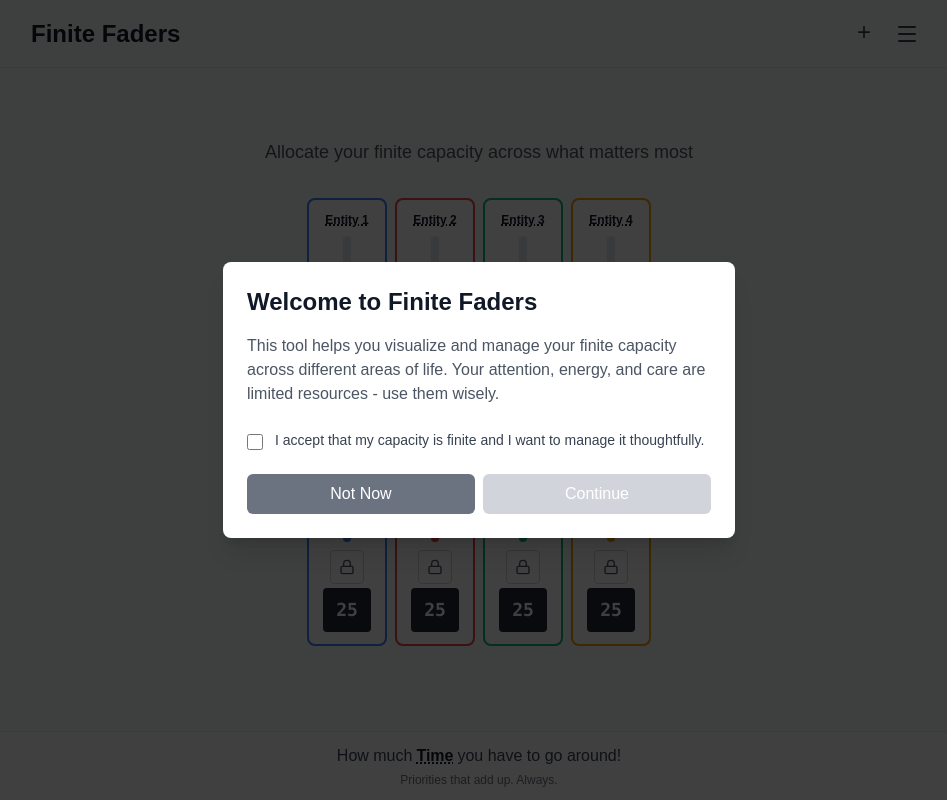
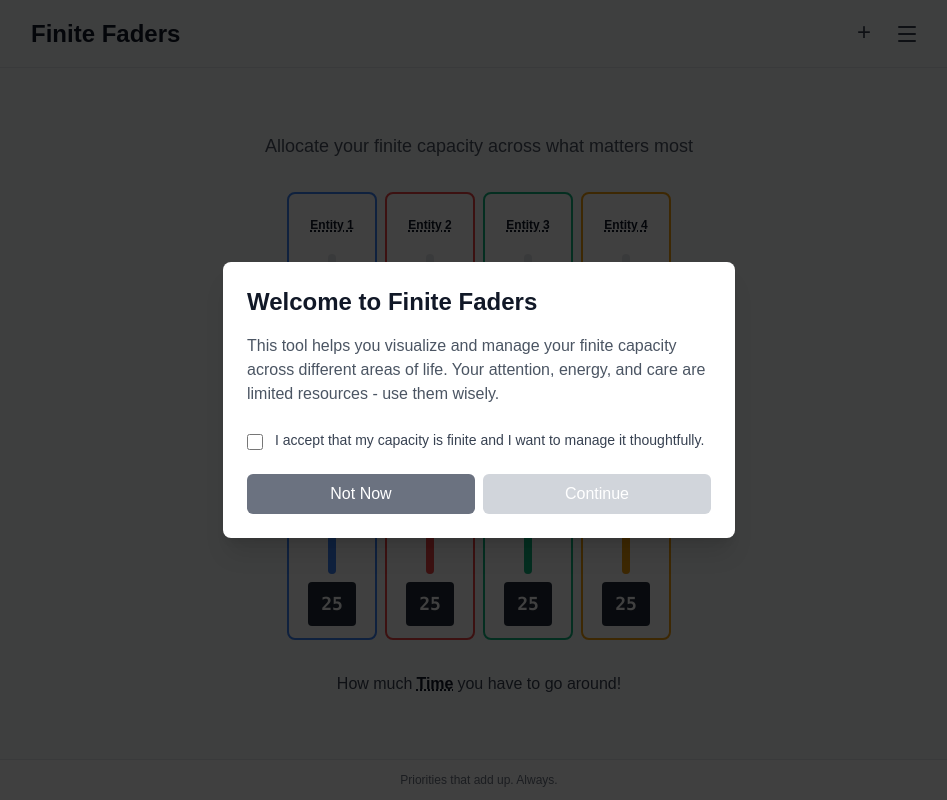
Before and after one commit to dJPoida/finite-faders, a React (Vite) app: page / in a window 1280 px wide. Shown: the whole page, without its empty margins (161-1108 px from the left). Built offline with nearby package versions, Linux system fonts and the light colour scheme.

Commit message:
Changes to layout

```diff
--- a/src/App.tsx
+++ b/src/App.tsx
@@ -1,12 +1,16 @@
-import { useRef, useEffect } from "react"
+import { useRef, useEffect, useState } from "react"
 import Header from "@/components/Header"
 import FaderBank from "@/components/FaderBank"
 import Footer from "@/components/Footer"
 import Onboarding from "@/components/Modals/Onboarding"
 import ClientOnlyStore from "@/components/ClientOnlyStore"
+import UnitSelection from "@/components/Modals/UnitSelection"
+import { useSimpleStore } from "@/lib/simple-store"
 
 export default function App() {
   const faderBankRef = useRef<HTMLDivElement>(null)
+  const { unit, setUnit } = useSimpleStore()
+  const [showUnitModal, setShowUnitModal] = useState(false)
 
   // Fix mobile viewport height to account for browser chrome
   useEffect(() => {
@@ -40,6 +44,24 @@ export default function App() {
           <ClientOnlyStore>
             <FaderBank ref={faderBankRef} className="w-full" style={{ height: 'calc(var(--vh, 1vh) * 60)' }} />
           </ClientOnlyStore>
+
+          <div className="flex-shrink-0 mt-3 sm:mt-4">
+            <div className="flex flex-wrap items-center justify-center gap-1">
+              <span className="text-sm sm:text-base text-gray-700 dark:text-gray-300">
+                How much
+              </span>
+              <button
+                onClick={() => setShowUnitModal(true)}
+                className="text-sm sm:text-base text-gray-900 dark:text-gray-100 font-bold hover:text-blue-500 dark:hover:text-blue-400 transition-colors cursor-pointer underline decoration-dotted decoration-2"
+                title="Click to change unit"
+              >
+                {unit}
+              </button>
+              <span className="text-sm sm:text-base text-gray-700 dark:text-gray-300">
+                you have to go around!
+              </span>
+            </div>
+          </div>
         </div>
       </main>
 
@@ -49,6 +71,12 @@ export default function App() {
       <ClientOnlyStore>
         <Onboarding />
       </ClientOnlyStore>
+      <UnitSelection
+        isOpen={showUnitModal}
+        onClose={() => setShowUnitModal(false)}
+        onSave={setUnit}
+        currentUnit={unit}
+      />
     </div>
   )
 }
--- a/src/components/Fader.tsx
+++ b/src/components/Fader.tsx
@@ -11,11 +11,10 @@ interface FaderProps {
   color: string
   value: number
   locked: boolean
-  onToggleLock: () => void
   onEditLabel?: () => void
 }
 
-export default function Fader({ index, label, color, value, locked, onToggleLock, onEditLabel }: FaderProps) {
+export default function Fader({ index, label, color, value, locked, onEditLabel }: FaderProps) {
   const { setValue } = useSimpleStore()
 
   const handleValueChange = useCallback(
@@ -58,10 +57,18 @@ export default function Fader({ index, label, color, value, locked, onToggleLock
   )
 
   return (
-    <div className="flex flex-col items-center gap-1 sm:gap-2 p-2 sm:p-3 bg-white dark:bg-gray-900 rounded-lg border-2 min-w-[60px] sm:min-w-[80px] h-full" style={{ borderColor: color }}>
+    <div className="flex flex-col items-center gap-1 sm:gap-2 p-2 sm:p-3 bg-white dark:bg-gray-900 rounded-lg border-2 w-[70px] sm:w-[90px] h-full" style={{ borderColor: color }}>
       <button
         onClick={onEditLabel}
-        className="text-xs font-bold text-gray-900 dark:text-gray-100 text-center w-full truncate flex-shrink-0 hover:text-blue-500 dark:hover:text-blue-400 transition-colors cursor-pointer underline decoration-dotted decoration-2"
+        className="text-xs font-bold text-gray-900 dark:text-gray-100 text-center w-full flex-shrink-0 hover:text-blue-500 dark:hover:text-blue-400 transition-colors cursor-pointer underline decoration-dotted decoration-2 leading-tight overflow-hidden"
+        style={{
+          height: '2.5rem',
+          display: '-webkit-box',
+          WebkitLineClamp: 2,
+          WebkitBoxOrient: 'vertical',
+          wordBreak: 'break-word',
+          alignItems: 'flex-start'
+        }}
         title="Click to edit label"
       >
         {label}
@@ -83,27 +90,19 @@ export default function Fader({ index, label, color, value, locked, onToggleLock
             <Slider.Range className="absolute w-full rounded-full" style={{ backgroundColor: color }} />
           </Slider.Track>
           <Slider.Thumb
-            className="block w-6 h-6 sm:w-5 sm:h-5 bg-white dark:bg-gray-800 border-2 rounded-full shadow-lg focus:outline-none focus:ring-2 focus:ring-offset-2 cursor-grab active:cursor-grabbing disabled:cursor-not-allowed disabled:opacity-50"
+            className={`block w-6 h-6 sm:w-5 sm:h-5 bg-white dark:bg-gray-800 border-2 shadow-lg focus:outline-none focus:ring-2 focus:ring-offset-2 disabled:cursor-not-allowed disabled:opacity-70 flex items-center justify-center ${
+              locked ? 'rounded cursor-not-allowed' : 'rounded-full cursor-grab active:cursor-grabbing'
+            }`}
             onKeyDown={handleKeyDown}
             aria-label={`${label} value: ${value}`}
             style={{ touchAction: 'none', borderColor: color, boxShadow: `0 0 0 2px ${color}` }}
-          />
+          >
+            {locked && <Lock size={12} className="text-gray-700 dark:text-gray-300" />}
+          </Slider.Thumb>
         </Slider.Root>
       </div>
 
       <div className="flex flex-col items-center gap-1 w-full justify-center flex-shrink-0">
-        <button
-          onClick={onToggleLock}
-          className={`p-2 rounded border flex items-center justify-center transition-colors ${
-            locked
-              ? "bg-red-500 border-red-500 text-white hover:bg-red-600"
-              : "bg-white dark:bg-gray-800 border-gray-300 dark:border-gray-600 text-gray-600 dark:text-gray-400 hover:border-gray-400 dark:hover:border-gray-500"
-          }`}
-          title={locked ? "Unlock fader" : "Lock fader"}
-          aria-label={locked ? "Unlock fader" : "Lock fader"}
-        >
-          <Lock size={16} />
-        </button>
         <div className="bg-gray-800 dark:bg-gray-200 text-white dark:text-gray-800 px-3 py-2 rounded text-lg font-bold font-mono min-w-[3rem] text-center">
           {value}
         </div>
--- a/src/components/FaderBank.tsx
+++ b/src/components/FaderBank.tsx
@@ -11,7 +11,7 @@ interface FaderBankProps {
 }
 
 const FaderBank = forwardRef<HTMLDivElement, FaderBankProps>(({ className = "", style }, ref) => {
-  const { values, locks, labels, colors, toggleLock, updateLabel, updateColor, removeEntity } = useSimpleStore()
+  const { values, locks, labels, colors, updateLabel, updateColor, toggleLock, removeEntity } = useSimpleStore()
   const [editingIndex, setEditingIndex] = useState<number | null>(null)
 
   const handleSaveLabel = (entity: { label: string; color?: string; locked: boolean }) => {
@@ -19,6 +19,10 @@ const FaderBank = forwardRef<HTMLDivElement, FaderBankProps>(({ className = "",
       updateLabel(editingIndex, entity.label)
       if (entity.color) {
         updateColor(editingIndex, entity.color)
+      }
+      // Update lock state if it changed
+      if (locks[editingIndex] !== entity.locked) {
+        toggleLock(editingIndex)
       }
       setEditingIndex(null)
     }
@@ -43,7 +47,6 @@ const FaderBank = forwardRef<HTMLDivElement, FaderBankProps>(({ className = "",
                 color={colors[index]}
                 value={value}
                 locked={locks[index]}
-                onToggleLock={() => toggleLock(index)}
                 onEditLabel={() => setEditingIndex(index)}
               />
             </div>
--- a/src/components/Footer.tsx
+++ b/src/components/Footer.tsx
@@ -1,45 +1,13 @@
 "use client"
 
-import { useState } from "react"
-import { useSimpleStore } from "@/lib/simple-store"
-import UnitSelection from "@/components/Modals/UnitSelection"
-
 export default function Footer() {
-  const { unit, setUnit } = useSimpleStore()
-  const [showUnitModal, setShowUnitModal] = useState(false)
-
   return (
-    <>
-      <footer className="w-full p-2 sm:p-3 border-t border-gray-200 dark:border-gray-800 bg-white dark:bg-gray-900 flex-shrink-0">
-        <div className="max-w-4xl mx-auto">
-          <div className="flex flex-wrap items-center justify-center gap-1">
-            <span className="text-sm sm:text-base text-gray-700 dark:text-gray-300">
-              How much
-            </span>
-            <button
-              onClick={() => setShowUnitModal(true)}
-              className="text-sm sm:text-base text-gray-900 dark:text-gray-100 font-bold hover:text-blue-500 dark:hover:text-blue-400 transition-colors cursor-pointer underline decoration-dotted decoration-2"
-              title="Click to change unit"
-            >
-              {unit}
-            </button>
-            <span className="text-sm sm:text-base text-gray-700 dark:text-gray-300">
-              you have to go around!
-            </span>
-          </div>
-
-          <div className="mt-1 text-xs text-gray-500 dark:text-gray-400 text-center">
-            Priorities that add up. Always.
-          </div>
+    <footer className="w-full p-2 sm:p-3 border-t border-gray-200 dark:border-gray-800 bg-white dark:bg-gray-900 flex-shrink-0">
+      <div className="max-w-4xl mx-auto">
+        <div className="text-xs text-gray-500 dark:text-gray-400 text-center">
+          Priorities that add up. Always.
         </div>
-      </footer>
-
-      <UnitSelection
-        isOpen={showUnitModal}
-        onClose={() => setShowUnitModal(false)}
-        onSave={setUnit}
-        currentUnit={unit}
-      />
-    </>
+      </div>
+    </footer>
   )
 }
```
